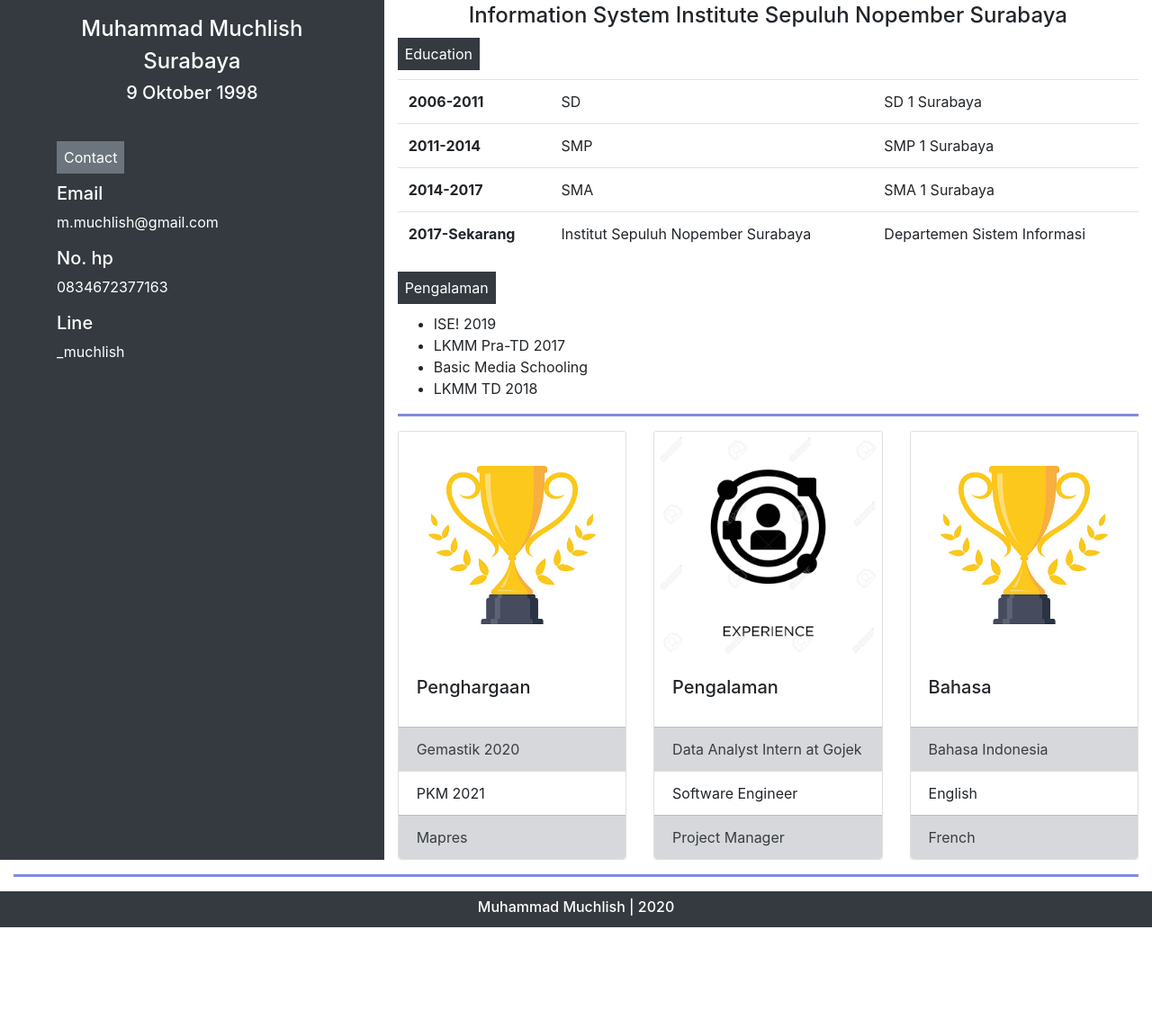
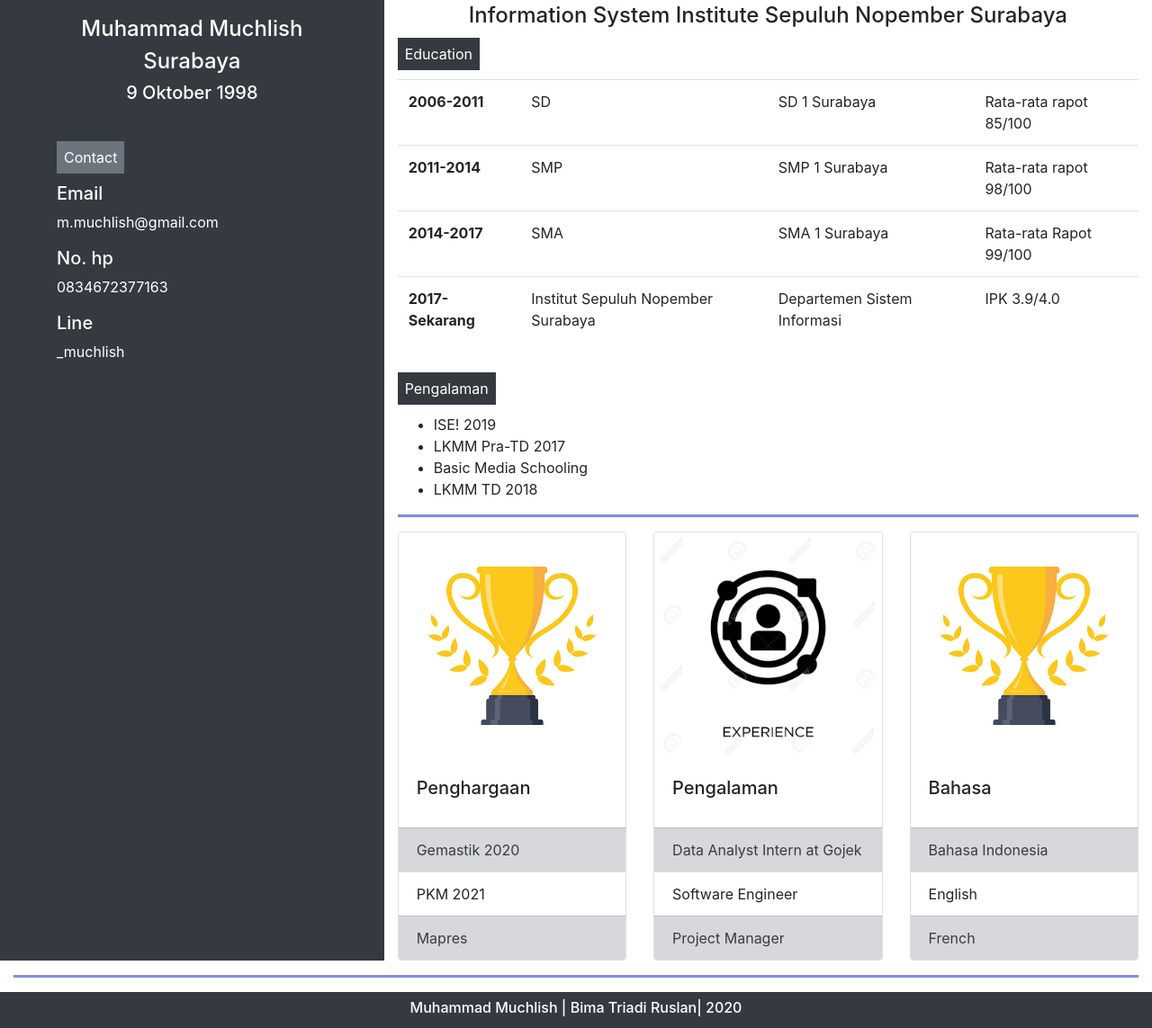
Before and after one commit to DPP-2020/praktikum-2-membuat-cv-part-2-MuhMuchlish, a plain HTML site: page index.html in a window 1280 px wide. Shown: the part 289-1432 px from the top of the page at 90% size. Before the commit the page ends 1320 px from the top, so only its background shows below. Drawn offline with nearby package versions, Linux system fonts and the light colour scheme.

Commit message:
05211740000065 #2

```diff
--- a/index.html
+++ b/index.html
@@ -44,28 +44,34 @@
             <h2 class="text-center">Software Engineer</h2>
             <h4 class="text-center pb-2">Information System Institute Sepuluh Nopember Surabaya</h4>
             <div class="d-inline p-2 bg-dark text-white">Education</div>
+            <div class="table-responsive">
                 <table class="table table-hover mt-3 mb-3">
                     <tr>
                         <td><b>2006-2011</b></td>
                         <td>SD</td>
                         <td>SD 1 Surabaya</td>
+                        <td>Rata-rata rapot 85/100</td>
                     </tr>
                     <tr>
                         <td><b>2011-2014</b></td>
                         <td>SMP</td>
                         <td>SMP 1 Surabaya</td>
+                        <td>Rata-rata rapot 98/100</td>
                     </tr>
                     <tr>
                         <td><b>2014-2017</b></td>
                         <td>SMA</td>
                         <td>SMA 1 Surabaya</td>
+                        <td>Rata-rata Rapot 99/100</td>
                     </tr>
                     <tr>
                         <td><b>2017-Sekarang</b></td>
                         <td>Institut Sepuluh Nopember Surabaya</td>
                         <td>Departemen Sistem Informasi</td>
+                        <td>IPK 3.9/4.0</td>
                     </tr>
                 </table>
+            </div>
             <div class="mt-4">
                 <div class="d-inline p-2 bg-dark text-white">Pengalaman</div>
                 <ul class="list mt-3">
@@ -118,6 +124,7 @@
                       </div>
                 </div>
             </div>
+
         </div>
     </div>
     <hr>
@@ -126,7 +133,8 @@
 <!-- Footer -->
 <div class="container-fluid bg-dark text-center text-white mt-3 pb-1">
     <div class="container pt-2">
-        <h6>Muhammad Muchlish | 2020</h6>
+        <h6>Muhammad Muchlish | Bima Triadi Ruslan| 2020</h6>
+
     </div>
 </div>
 
```
Lines whose indentation alone changed are shown as unchanged.
